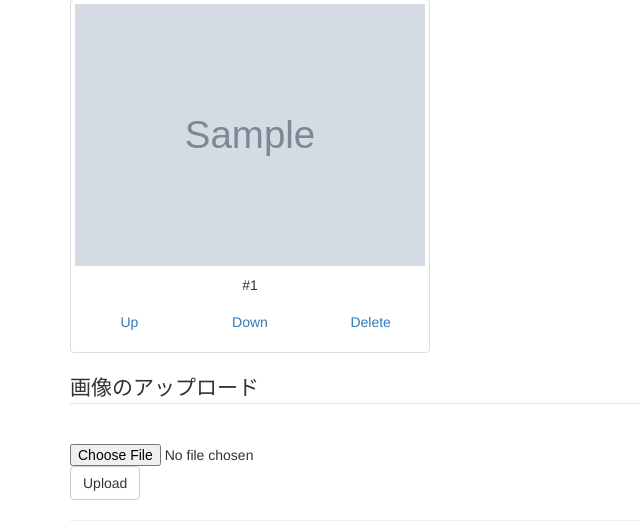
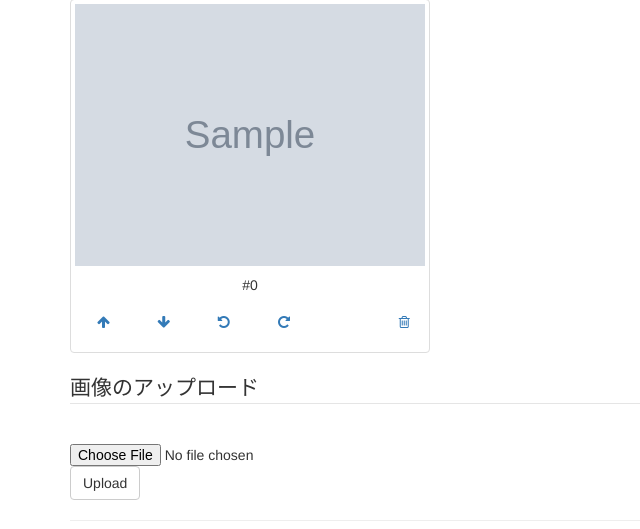
Before and after one commit to tektoh/20x20maker, a CakePHP app: template app/View/Presentations/edit.ctp in a window 1280 px wide. Shown: the part 216-745 px from the top of the page, without its empty margins (0-640 px from the left). Run offline with PHP 8.4 and a stand-in for CakePHP, Linux system fonts and the light colour scheme; the template is opened without the code that fills it: most values are stand-ins (such as "Sample title", 1, 10 or a date in 2020); grey boxes marked "Sample" are stand-in pictures; form fields are guessed from the names that the template uses; some libraries are stand-ins or nearby versions.

Commit message:
レイアウト修正

```diff
--- a/app/View/Presentations/edit.ctp
+++ b/app/View/Presentations/edit.ctp
@@ -7,23 +7,49 @@
     <li class="previous"><a href="/mypage">&larr; 戻る</a></li>
   </ul>
   <h2><?= $presentation['Presentation']['title'] ?></h2>
-  <div class="row"">
-    <?php $i = 0; foreach ($images as $image): $i++; ?>
+  <?php foreach ($images as $i => $image):?>
+    <?php if ($i % 3 == 0): ?>
+        <?php if ($i > 0): ?>
+            </div>
+        <?php endif ?>
+        <div class="row">
+    <?php endif ?>
     <div class="col-xs-12 col-md-4">
       <div class="thumbnail">
         <img src="<?= $image['Image']['thumb_url'] ?>">
         <div class="caption">
           <p class="text-center">#<?= $i ?></p>
           <div class="row">
-            <div class="col-xs-4 text-center"><?php echo $this->Html->link('Up', ['controller' => 'images','action' => 'up', $image['Image']['id']], ['class' => 'btn btn-link btn-block']); ?></div>
-            <div class="col-xs-4 text-center"><?php echo $this->Html->link('Down', ['controller' => 'images', 'action' => 'down', $image['Image']['id']], ['class' => 'btn btn-link btn-block']); ?></div>
-            <div class="col-xs-4 text-center"><?php echo $this->Form->postLink('Delete', ['controller' => 'images', 'action' => 'delete', $image['Image']['id']],
-              ['class' => 'btn btn-link'], 'Are you sure you want to delete the image?'); ?></div>
+            <div class="col-xs-2 text-center">
+                <?php echo $this->Html->link('<i class="fa fa-arrow-up"></i>',
+                    ['controller' => 'images','action' => 'up', $image['Image']['id']],
+                    ['class' => 'btn btn-link btn-block', 'escape' => false]); ?>
+            </div>
+            <div class="col-xs-2 text-center">
+                <?php echo $this->Html->link('<i class="fa fa-arrow-down"></i>',
+                    ['controller' => 'images', 'action' => 'down', $image['Image']['id']],
+                    ['class' => 'btn btn-link btn-block', 'escape' => false]); ?>
+            </div>
+            <div class="col-xs-2 text-center">
+                <?php echo $this->Html->link('<i class="fa fa-rotate-left"></i>',
+                    ['controller' => 'images', 'action' => 'rotate', $image['Image']['id'], 270],
+                    ['class' => 'btn btn-link btn-block', 'escape' => false]); ?>
+            </div>
+            <div class="col-xs-2 text-center">
+                <?php echo $this->Html->link('<i class="fa fa-rotate-right"></i>',
+                    ['controller' => 'images', 'action' => 'rotate', $image['Image']['id'], 90],
+                    ['class' => 'btn btn-link btn-block', 'escape' => false]); ?>
+            </div>
+            <div class="col-xs-offset-2 col-xs-2 text-center">
+                <?php echo $this->Form->postLink('<i class="fa fa-trash-o"></i>',
+                    ['controller' => 'images', 'action' => 'delete', $image['Image']['id']],
+                    ['class' => 'btn btn-link', 'escape' => false],
+                    'Are you sure you want to delete the image?'); ?></div>
           </div>
         </div>
       </div>
     </div>
-    <?php endforeach ?>
+  <?php endforeach ?>
   </div>
   <?php echo $this->Form->create('Image', [
     'controller' => 'images',
```
